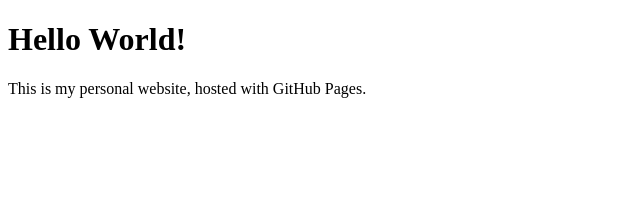
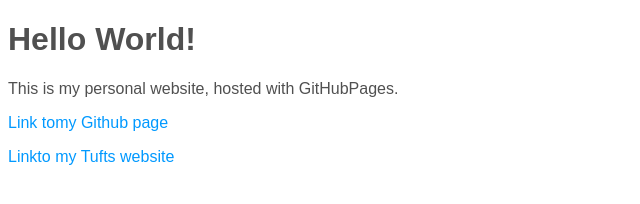
Before and after one commit to NoelleCS/NoelleCS.github.io, a plain HTML site: page index.html in a window 1280 px wide. Shown: the whole page, without its empty margins (0-640 px from the left). Drawn offline with Linux system fonts and the light colour scheme.

Commit message:
Update index.html

```diff
--- a/index.html
+++ b/index.html
@@ -1,7 +1 @@
-<!DOCTYPE html>
-<html>
-<body>
-<h1>Hello World!</h1>
-<p>This is my personal website, hosted with GitHub Pages.</p>
-</body>
-</html>
+<!DOCTYPE html><html><!-- Note that these are comments --><head><meta charset="utf-8"><meta name="viewport" content="width=device-width,initial-scale=1"><!-- You can title your website whatever you want--><title>My first website</title><!-- The code below includes your new stylesheetwe just created --><link rel="stylesheet" href="main.css"><!-- I’m using the font Quicksand from Google,but you can use any other font bygrabbing its link here:https://fonts.google.com/AND updating your stylesheet --><linkhref="https://fonts.googleapis.com/css?family=Quicksand&display=swap"rel="stylesheet"></head><body><!-- The <h1> tag will make the text larger on thescreen --><h1>Hello World!</h1><!-- The <p> tag starts a new paragraph (a new line!)--><p>This is my personal website, hosted with GitHubPages.</p><!-- The <a href="..." tag will let you includea link on your website --><p><a href="https://github.com/ashleysuh">Link tomy Github page</a></p><!-- Try updating these links to point to somethingrelated to you, like yourTwitter, etc. --><p><a href="https://www.eecs.tufts.edu/~asuh/">Linkto my Tufts website</a></p></body></html>
```
